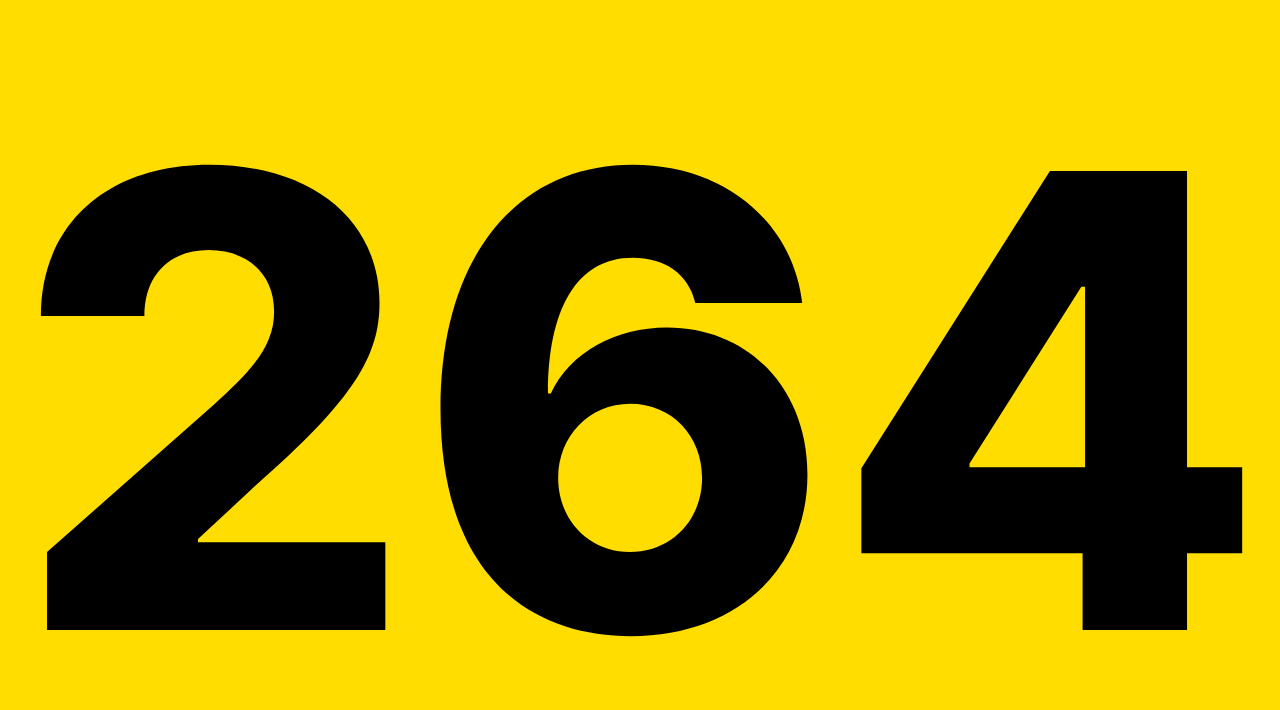
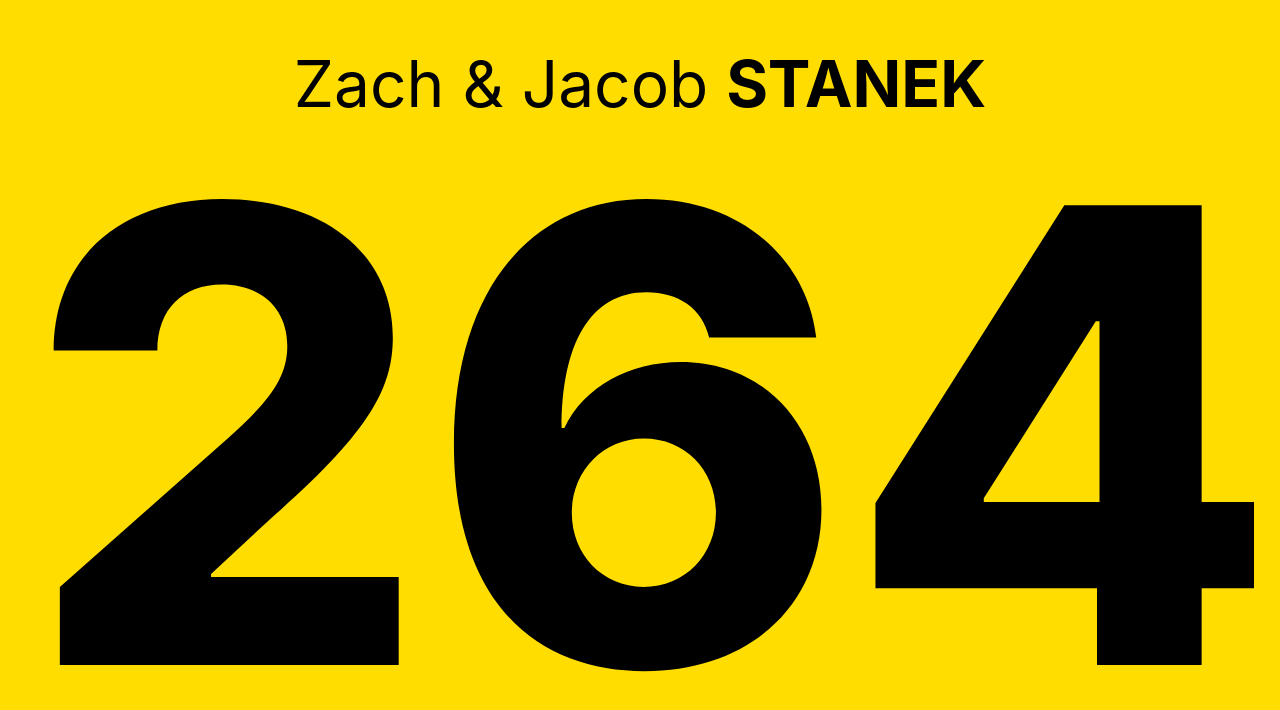
Before and after one commit to FlixFlix/static, a plain HTML site: page index.html in a window 1280 px wide. Drawn offline with Linux system fonts and the light colour scheme.

Commit message:
Add names above pickup number

```diff
--- a/index.html
+++ b/index.html
@@ -3,7 +3,7 @@
 <head>
   <meta charset="utf-8" />
   <meta name="viewport" content="width=device-width,initial-scale=1" />
-  <title>School Pickup 357</title>
+  <title>School Pickup 264</title>
   <style>
     html, body { height: 100%; margin: 0; }
     body {
@@ -12,52 +12,68 @@
       overflow: hidden;
     }
 
-    /* Full-viewport centered container */
     .wrap {
-      height: 100vh;
+      min-height: 100vh;
+      min-height: 100dvh;
+      box-sizing: border-box;
+      padding: 2vh 2vw;
       display: flex;
-      align-items: center;   /* vertical center */
+      flex-direction: column;
+      align-items: center;
       justify-content: center;
+      text-align: center;
     }
-
-    /* The text itself (no distortion; font-size set by JS) */
+    .name {
+      flex: 0 0 auto;
+      font-size: clamp(1.25rem, 5vw, 4rem);
+      line-height: 1.1;
+      white-space: nowrap;
+    }
     #fit {
-      width: 100vw;
+      flex: 0 1 auto;
+      width: 100%;
       white-space: nowrap;
       font-weight: 800;
       line-height: 1;
-      text-align: center;
       overflow: hidden;
-      /* small padding reduces edge clipping on some fonts */
-      padding: 0 1vw;
-      box-sizing: border-box;
     }
   </style>
 </head>
 
 <body>
-  <div class="wrap">
+  <main class="wrap">
+    <div class="name">Zach &amp; Jacob <strong>STANEK</strong></div>
     <div id="fit">264</div>
-  </div>
+  </main>
 
   <script>
-    const el = document.getElementById('fit');
+    const wrap = document.querySelector('.wrap');
+    const name = document.querySelector('.name');
+    const number = document.getElementById('fit');
 
     function fitText() {
-      const w = el.clientWidth;
+      const styles = getComputedStyle(wrap);
+      const verticalPadding = parseFloat(styles.paddingTop) + parseFloat(styles.paddingBottom);
+      const availableWidth = wrap.clientWidth;
+      const availableHeight = wrap.clientHeight - verticalPadding - name.offsetHeight;
 
-      // Binary search for largest font-size that still fits horizontally
-      let lo = 1, hi = 4000; // px
+      let lo = 1;
+      let hi = 4000;
       while (lo < hi) {
         const mid = Math.ceil((lo + hi) / 2);
-        el.style.fontSize = mid + "px";
-        if (el.scrollWidth <= w) lo = mid;
-        else hi = mid - 1;
+        number.style.fontSize = mid + 'px';
+        if (number.scrollWidth <= availableWidth && number.scrollHeight <= availableHeight) {
+          lo = mid;
+        } else {
+          hi = mid - 1;
+        }
       }
-      el.style.fontSize = lo + "px";
+      number.style.fontSize = lo + 'px';
     }
 
-    addEventListener("resize", fitText);
+    addEventListener('resize', fitText);
+    addEventListener('orientationchange', fitText);
+    new ResizeObserver(fitText).observe(wrap);
     fitText();
   </script>
 </body>
```
